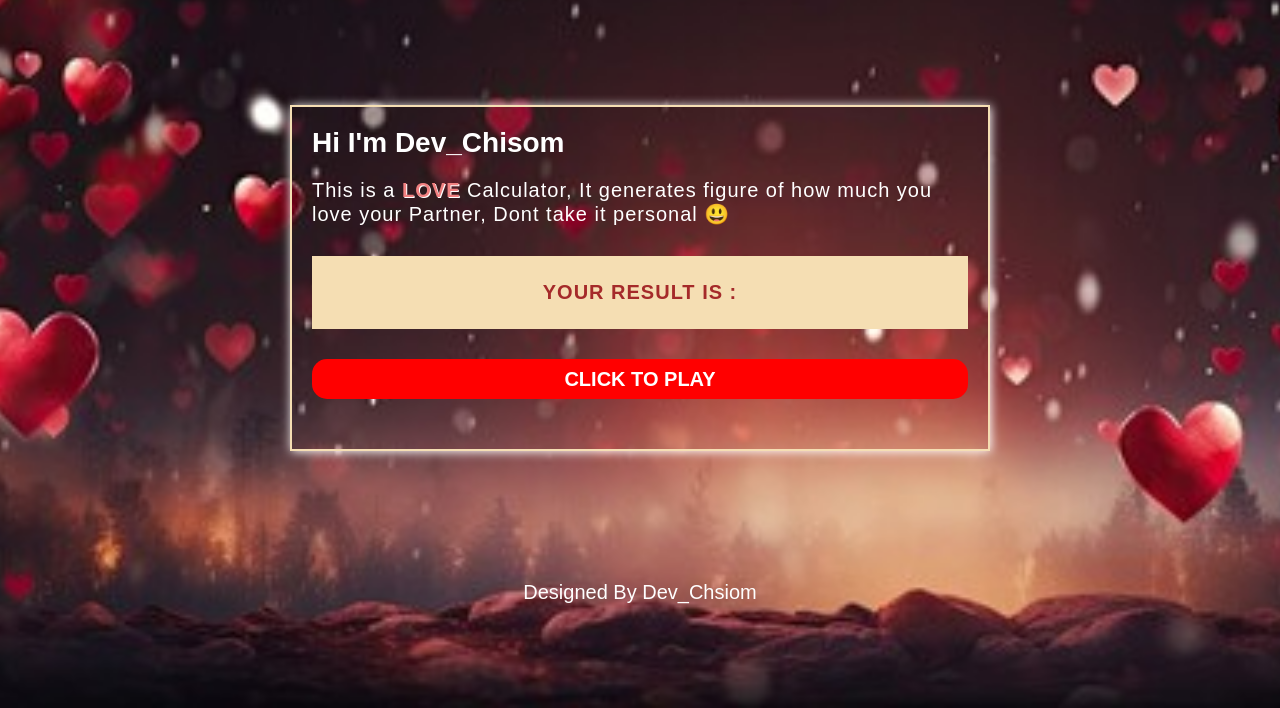
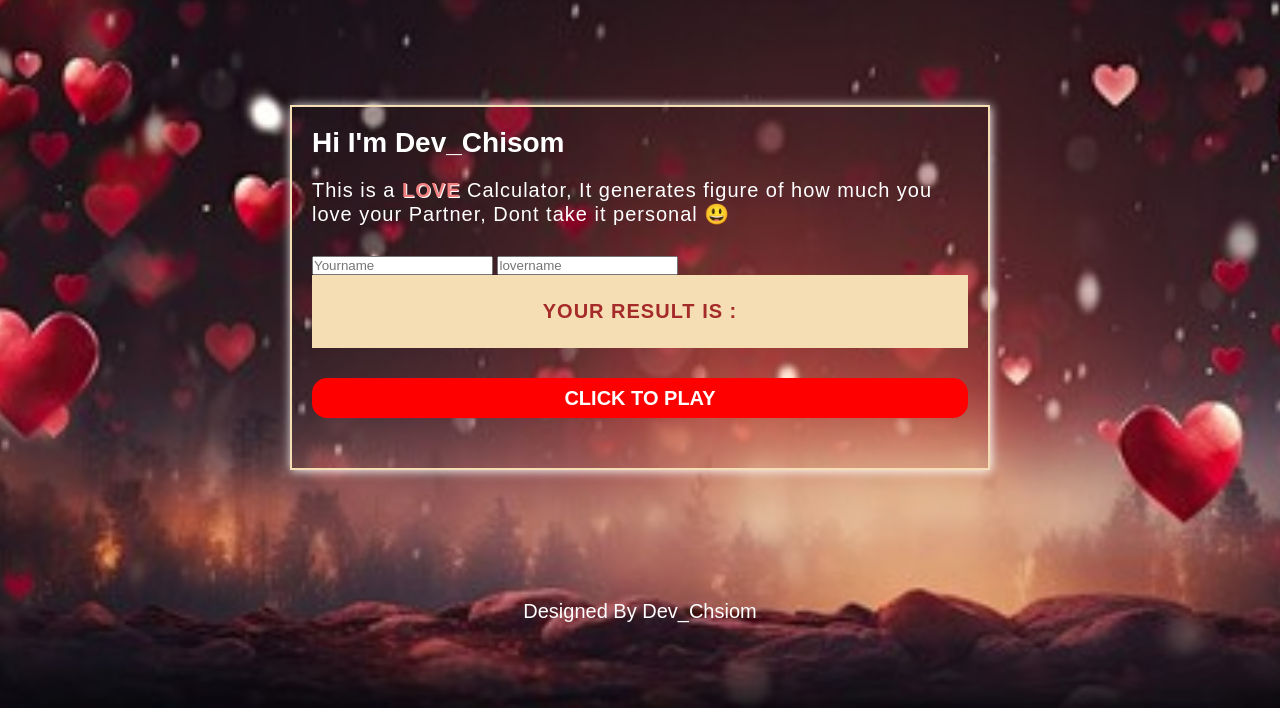
Before and after one commit to Marksman4/love-calculator, a plain HTML site: page index.html in a window 1280 px wide. Shown: the part 92-800 px from the top of the page. Drawn offline with Linux system fonts and the light colour scheme.

Commit message:
Update index.html

```diff
--- a/index.html
+++ b/index.html
@@ -16,13 +16,15 @@
         <h2>Hi I'm Dev_Chisom</h2>
         <p>This is a <span>LOVE </span> Calculator, It generates figure of how much you love your Partner, Dont take it personal &#128515;</p>
 
+
+        <input type="text" name="" id="name" value="" placeholder="Yourname">
+        <input type="text" name="" id="lovername" value="" placeholder="lovername">
+
         <div class="result">
             <p id="score" > YOUR RESULT IS : </p>
         </div>
 
-
-
-            <button onclick="showResult()" >CLICK TO PLAY</button>
+        <button onclick="showResult()" >CLICK TO PLAY</button>
 
 
 
```
